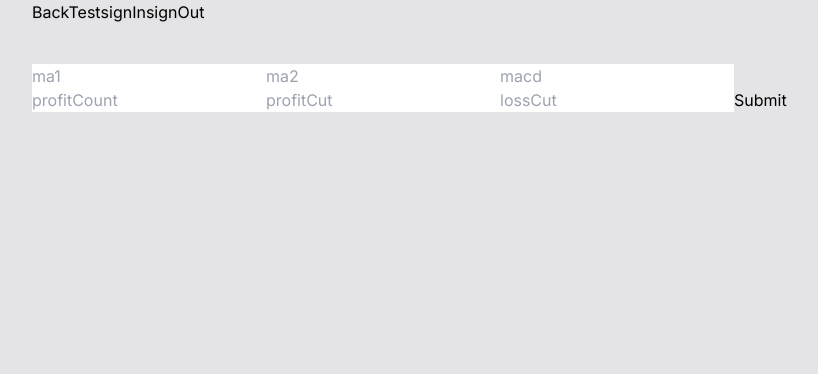
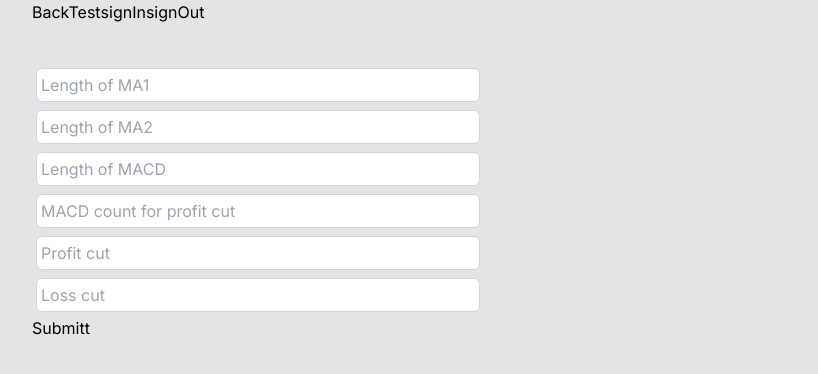
Before and after one commit to Latemarch/backtest_web_ui, a Next.js app: page /macd in a window 1280 px wide. Shown: the top 374 px of the page, without its empty margins (160-978 px from the left). Built offline with nearby package versions, Linux system fonts and the light colour scheme; no server answers.

Commit message:
add prisma schema

```diff
--- a/src/app/macd/page.tsx
+++ b/src/app/macd/page.tsx
@@ -1,9 +1,9 @@
-import MacdInput from "@/components/MacdInput";
+import MacdForm from "@/components/Form/MacdForm";
 
 export default function page() {
 	return (
 		<div>
-			<MacdInput />
+			<MacdForm />
 		</div>
 	);
 }
--- /dev/null
+++ b/src/components/Form/InputConstant.tsx
@@ -0,0 +1,17 @@
+type Props = {
+	type: string;
+	placeholder?: string;
+	register: any;
+};
+export default function InputConstant({ type, placeholder, register }: Props) {
+	return (
+		<div className="p-1">
+			<input
+				className="p-1 border rounded-md border-gray-300 w-1/2"
+				type={type}
+				{...register}
+				placeholder={placeholder}
+			/>
+		</div>
+	);
+}
--- /dev/null
+++ b/src/components/Form/MacdForm.tsx
@@ -0,0 +1,54 @@
+"use client";
+import { useForm } from "react-hook-form";
+import InputConstant from "./InputConstant";
+
+export default function MacdForm() {
+	const { register, handleSubmit } = useForm();
+
+	const onSubmit = (data: { [key: string]: string }) => {
+		console.log(data);
+		const constants = Object.values(data)
+			.reduce((acc: string, cur: string) => {
+				return acc + cur + ",";
+			}, "")
+			.slice(0, -1);
+		console.log(constants);
+		// const indicator = backTestBot(data);
+	};
+
+	return (
+		<form onSubmit={handleSubmit(onSubmit)}>
+			<InputConstant
+				type="number"
+				placeholder="Length of MA1"
+				register={register("ma1")}
+			/>
+			<InputConstant
+				type="number"
+				placeholder="Length of MA2"
+				register={register("ma2")}
+			/>
+			<InputConstant
+				type="number"
+				placeholder="Length of MACD"
+				register={register("macd")}
+			/>
+			<InputConstant
+				type="number"
+				placeholder="MACD count for profit cut "
+				register={register("profitCount")}
+			/>
+			<InputConstant
+				type="number"
+				placeholder="Profit cut"
+				register={register("profitCut")}
+			/>
+			<InputConstant
+				type="number"
+				placeholder="Loss cut"
+				register={register("lossCut")}
+			/>
+			<button type="submit">Submitt</button>
+		</form>
+	);
+}
--- a/src/components/MacdInput.tsx
+++ /dev/null
@@ -1,28 +0,0 @@
-"use client";
-import { backTestBot } from "@/service/client/strategy";
-import { useForm } from "react-hook-form";
-
-export default function MacdInput() {
-	const { register, handleSubmit } = useForm();
-
-	const onSubmit = (data: any) => {
-		console.log(data);
-		const indicator = backTestBot(data);
-	};
-
-	return (
-		<form onSubmit={handleSubmit(onSubmit)}>
-			<input type="number" {...register("ma1")} placeholder="ma1" />
-			<input type="number" {...register("ma2")} placeholder="ma2" />
-			<input type="number" {...register("macd")} placeholder="macd" />
-			<input
-				type="number"
-				{...register("profitCount")}
-				placeholder="profitCount"
-			/>
-			<input type="number" {...register("profitCut")} placeholder="profitCut" />
-			<input type="number" {...register("lossCut")} placeholder="lossCut" />
-			<input type="submit" />
-		</form>
-	);
-}
```
Also changed, not shown: 1 other file (tests, documents, lock files or other folders).
